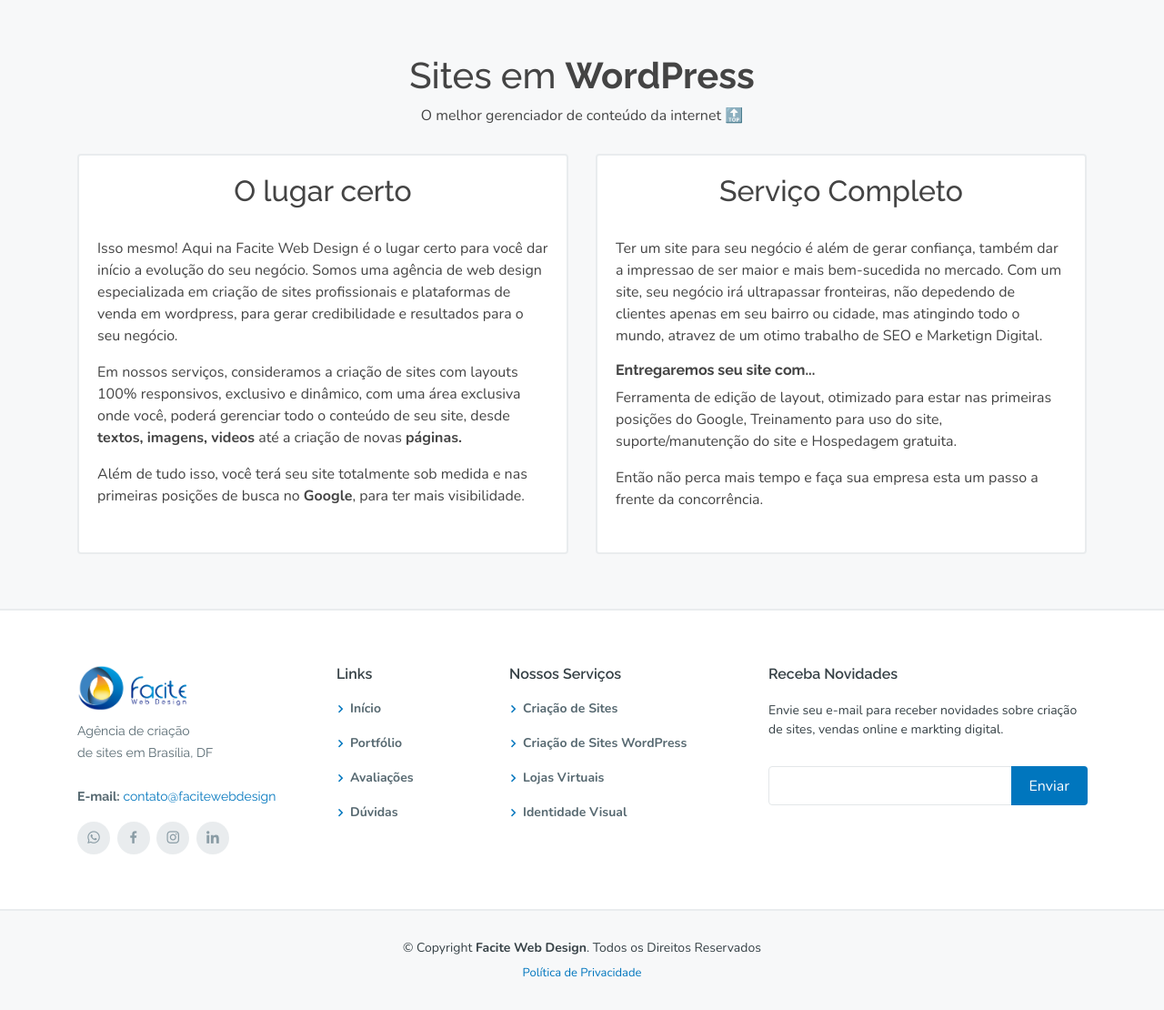
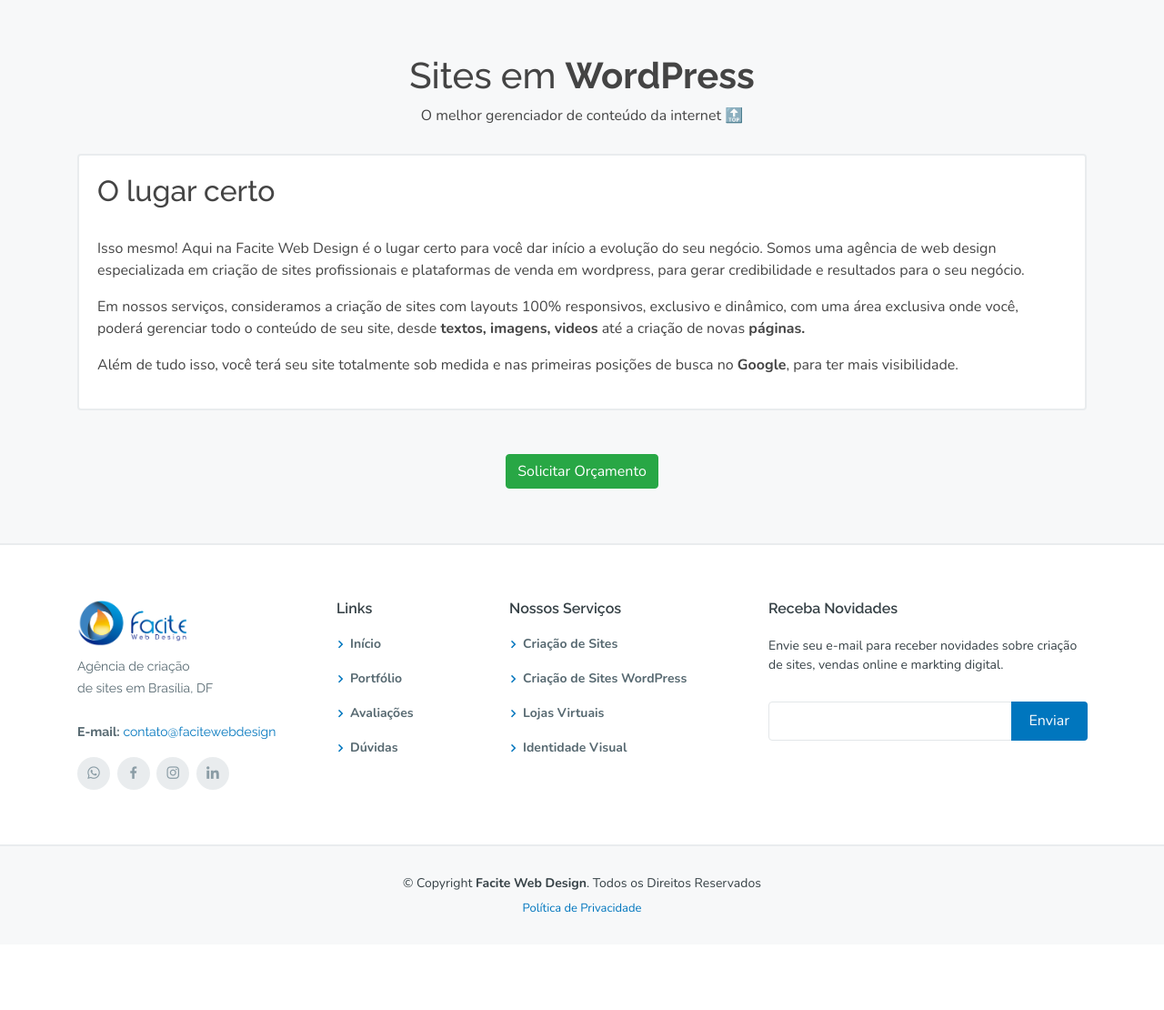
Before and after one commit to CLucasrodrigues22/facitewebdesign, a PHP site: page /site-wordpress?msg=error in a window 1280 px wide. Shown: the part 597-1707 px from the top of the page at 91% size. After the commit the page ends 1600 px from the top, so only its background shows below. Run offline with PHP 8.4, Linux system fonts and the light colour scheme; some libraries are stand-ins or nearby versions.

Commit message:
ALteraçoes de conteudo concluidas

```diff
--- a/criacao-de-site.php
+++ b/criacao-de-site.php
@@ -13,7 +13,7 @@
             <div class="col-lg-6 pt-5 pt-lg-0 order-2 order-lg-1 d-flex flex-column justify-content-center" data-aos="fade-up">
                 <div>
                     <h1>Criação de sites</h1>
-                    <h2>Está precisnado de m site institucional? Ecomerce? Blog pessoa ou comporativo?
+                    <h2>Está precisnado de um site institucional? Ecomerce? Blog pessoa ou comporativo?
                         Hotsite? Ou uma modalidade de site especifica para o sua empresa?
                         O lugar é aqui, podendo começar planos incriveis que atendem desde do básico
                         na sua empresa até soluções mais avançadas, tudo para você investir
--- a/site-wordpress.php
+++ b/site-wordpress.php
@@ -67,25 +67,21 @@
             </div>
 
             <div class="row">
-                <div class="col-lg-6 col-md-6 mt-4 mt-md-0">
-                    <div class="box" data-aos="zoom-in" data-aos-delay="100" style="height: 440px;">
-                        <h2>O lugar certo</h2><br>
-                        <p style="text-align: left;">Isso mesmo! Aqui na Facite Web Design é o lugar certo para você dar início a evolução do seu negócio. Somos uma agência de web design especializada em criação de sites profissionais e plataformas de venda em wordpress, para gerar credibilidade e resultados para o seu negócio.</p>
+                <div class="col-lg-12 col-md-12 mt-4 mt-md-0">
+                    <div class="box" data-aos="zoom-in" data-aos-delay="100">
+                        <h2 style="text-align: initial;">O lugar certo</h2><br>
+                        <p style="text-align: left;">Isso mesmo! Aqui na Facite Web Design é o lugar certo para você dar início a evolução
+                            do seu negócio. Somos uma agência de web design especializada em criação de sites
+                            profissionais e plataformas de venda em wordpress, para gerar credibilidade e resultados
+                            para o seu negócio.</p>
                         <p style="text-align: left;">Em nossos serviços, consideramos a criação de sites com layouts 100% responsivos, exclusivo e dinâmico, com uma área exclusiva onde você, poderá gerenciar todo o conteúdo de seu site, desde <strong>textos, imagens, videos</strong> até a criação de novas <strong>páginas.</strong></p>
                         <p style="text-align: left;">Além de tudo isso, você terá seu site totalmente sob medida e nas primeiras posições de busca no <strong>Google</strong>, para ter mais visibilidade.</p>
                     </div>
                 </div>
-
-                <div class="col-lg-6 col-md-6 mt-4 mt-lg-0">
-                    <div class="box" data-aos="zoom-in" data-aos-delay="200" style="height: 440px;">
-                        <h2>Serviço Completo</h2><br>
-                        <p style="text-align: left;">Ter um site para seu negócio é além de gerar confiança, também dar a impressao de ser maior e mais bem-sucedida no mercado. Com um site, seu negócio irá ultrapassar fronteiras, não depedendo de clientes apenas em seu bairro ou cidade, mas atingindo todo o mundo, atravez de um otimo trabalho de SEO e Marketign Digital.</p>
-                        <h6 style="text-align: left;"><strong> Entregaremos seu site com...</strong></h6>
-                        <p style="text-align: left;">Ferramenta de edição de layout, otimizado para estar nas primeiras posições do Google, Treinamento para uso do site, suporte/manutenção do site e Hospedagem gratuita.</p>
-                        <p style="text-align: left;">Então não perca mais tempo e faça sua empresa esta um passo a frente da concorrência.</p>
-                    </div>
-                </div>
             </div>
+        </div><br><br>
+        <div class="col-12" style="text-align: center;">
+            <a href="#inicio" class="btn btn-success">Solicitar Orçamento</a>
         </div>
     </section>
 </main>
```
Also changed, not shown: facite42-pa/front/db/sql.sql (+73 -43 lines), identidade-visual.php (+7 -2 lines), loja-virtual.php (+5 -3 lines).
